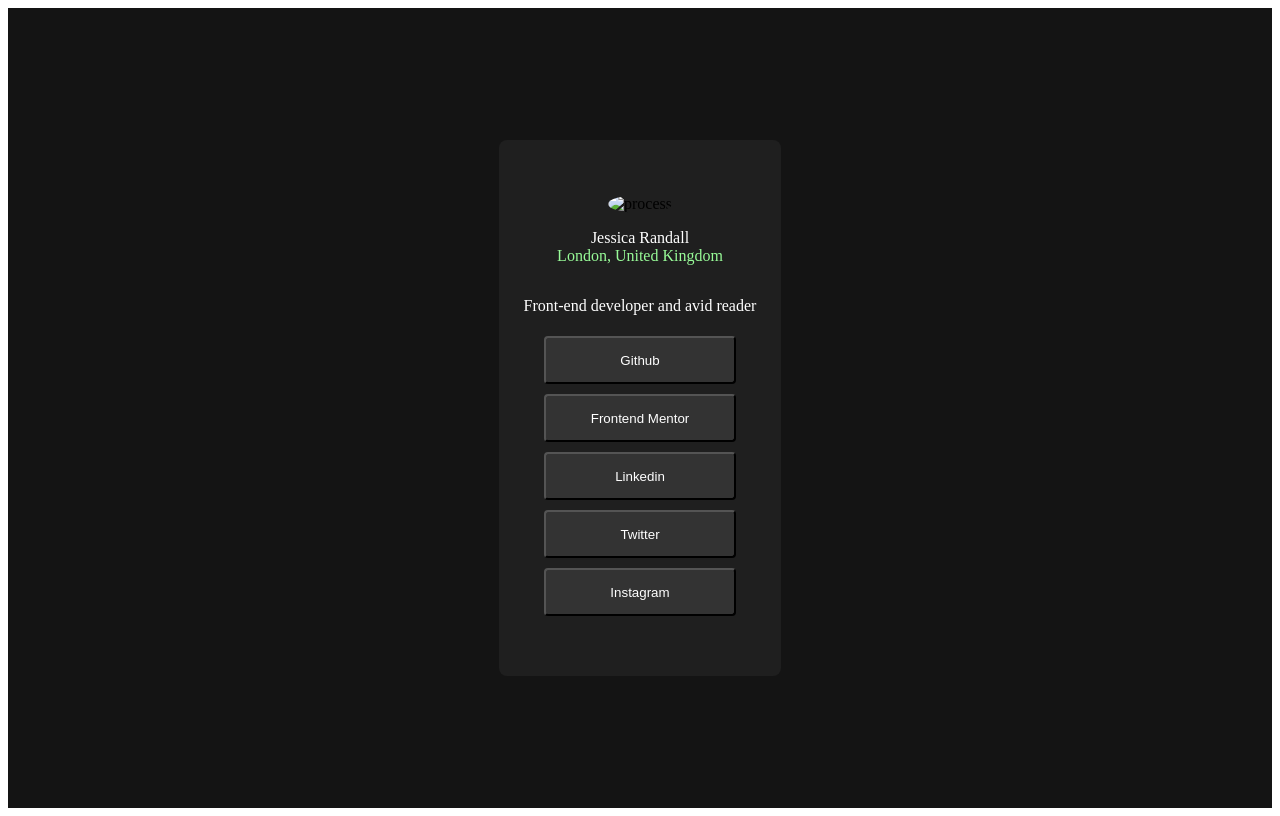
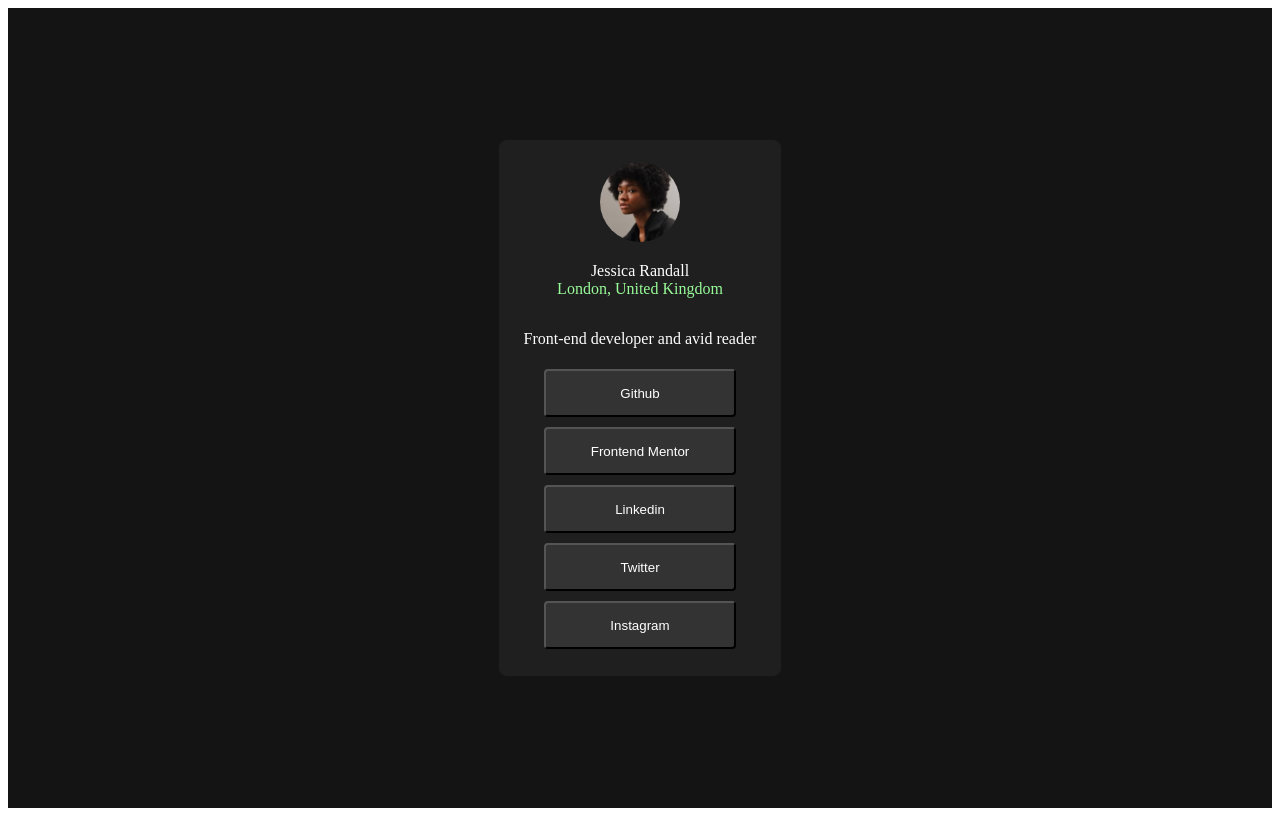
Before and after one commit to arun81302/project_3_Social_link_profile, a plain HTML site: page index.html in a window 1280 px wide. Drawn offline with Linux system fonts and the light colour scheme.

Commit message:
Update index.html

```diff
--- a/index.html
+++ b/index.html
@@ -64,7 +64,7 @@
 <body>
   <div class="container">
     <div class="outercontainer">
-      <div><img src="/assets/images/avatar-jessica.jpeg"
+      <div><img src="./avatar-jessica.jpeg"
        alt="process"></div>
        <div class="name"><p>Jessica Randall<br><span>London, United Kingdom</span></p></div>
        <div class="otherpara"><p>Front-end developer and avid reader</p></div>
```
